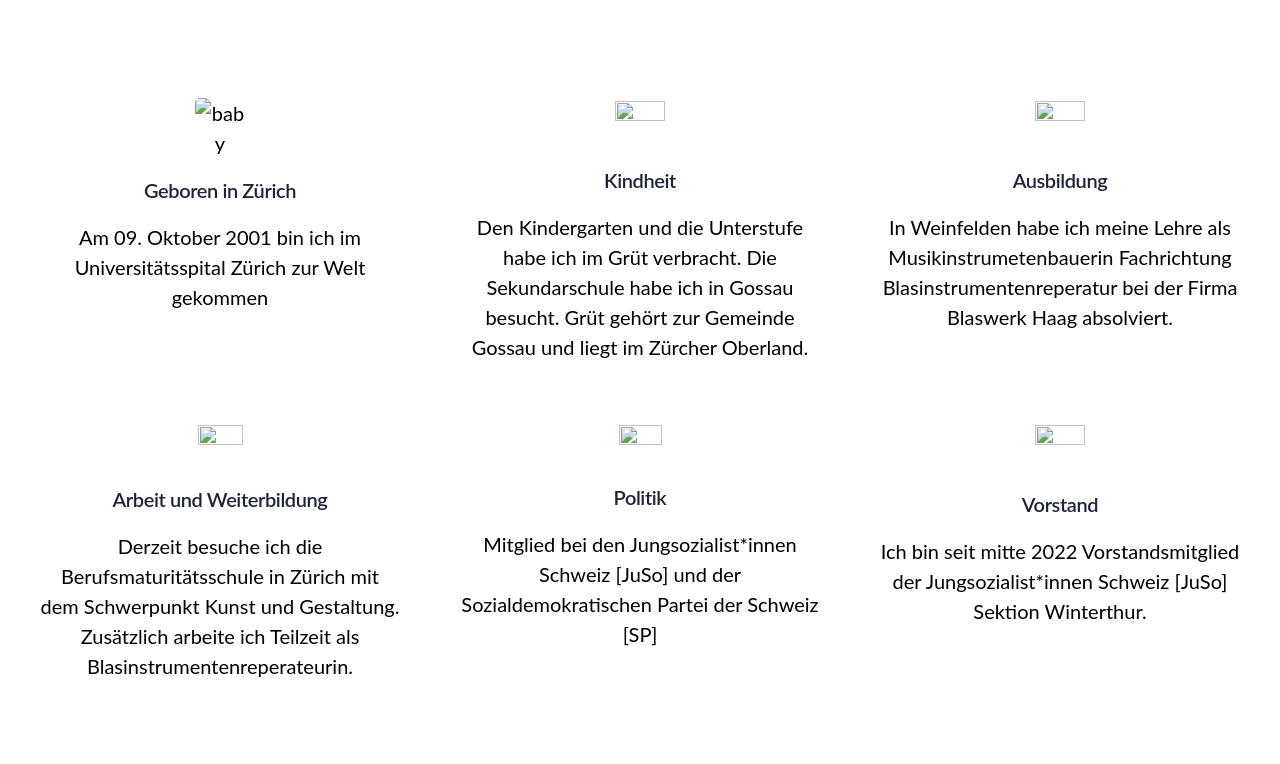
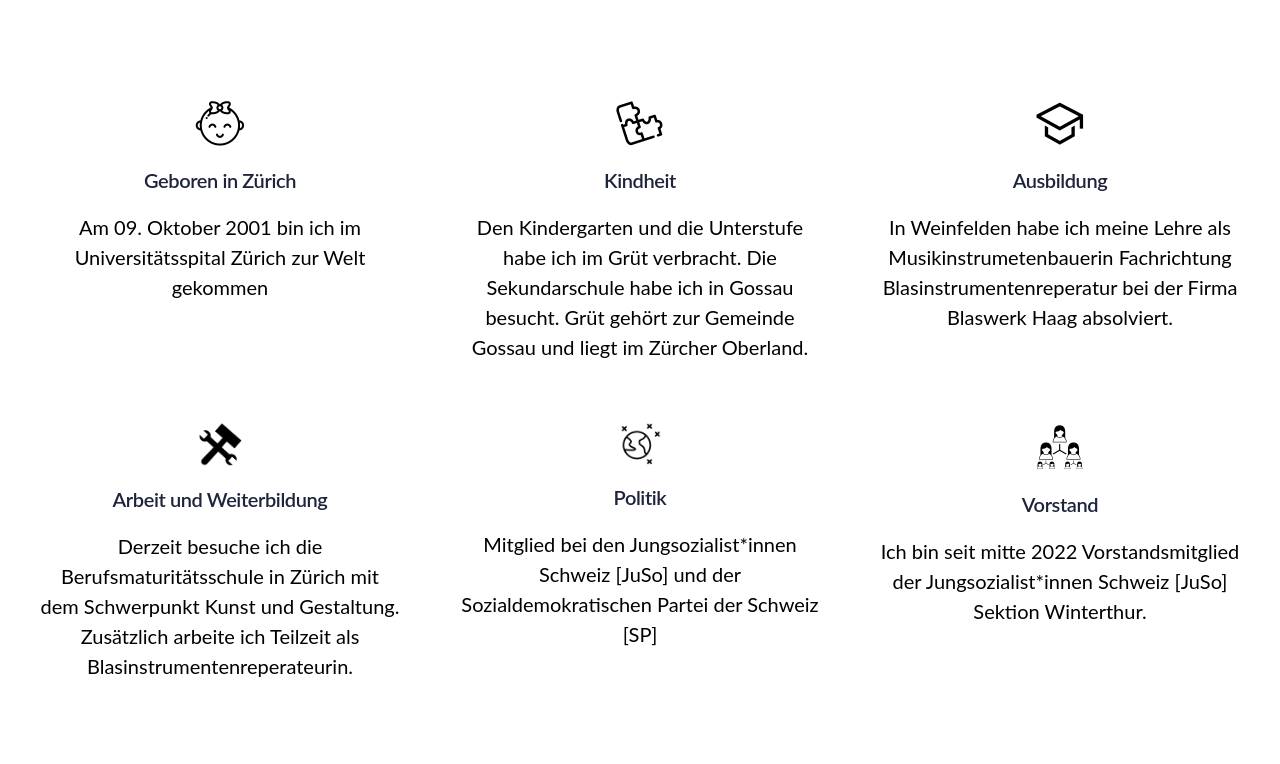
Before and after one commit to Jelenal1/testValeriaSeite, a plain HTML site: page index.html in a window 1280 px wide. Shown: the part 1576-2340 px from the top of the page. Drawn offline with Linux system fonts and the light colour scheme; files that its build step writes are made by us from their sources; files whose address does not match are found by name.

Commit message:
try out something

```diff
--- a/index.html
+++ b/index.html
@@ -162,7 +162,7 @@ p{line-height: var(--wp--custom--line-height--text);margin-top: 0;margin-bottom:
 .wp-block-columns{display:flex;margin-bottom:1.75em;box-sizing:border-box;flex-wrap:wrap!important;align-items:normal!important}@media (min-width:782px){.wp-block-columns{flex-wrap:nowrap!important}}.wp-block-columns.are-vertically-aligned-top{align-items:flex-start}.wp-block-columns.are-vertically-aligned-center{align-items:center}.wp-block-columns.are-vertically-aligned-bottom{align-items:flex-end}@media (max-width : 1002px ){.wp-block-columns:not(.is-not-stacked-on-mobile)>.wp-block-column{flex-basis:100%!important}}@media (min-width:782px){.wp-block-columns:not(.is-not-stacked-on-mobile)>.wp-block-column{flex-basis:0;flex-grow:1}.wp-block-columns:not(.is-not-stacked-on-mobile)>.wp-block-column[style*=flex-basis]{flex-grow:0}}.wp-block-columns.is-not-stacked-on-mobile{flex-wrap:nowrap!important}.wp-block-columns.is-not-stacked-on-mobile>.wp-block-column{flex-basis:0;flex-grow:1}.wp-block-columns.is-not-stacked-on-mobile>.wp-block-column[style*=flex-basis]{flex-grow:0}:where(.wp-block-columns.has-background){padding:1.25em 2.375em}.wp-block-column{flex-grow:1;min-width:0;word-break:break-word;overflow-wrap:break-word}.wp-block-column.is-vertically-aligned-top{align-self:flex-start}.wp-block-column.is-vertically-aligned-center{align-self:center}.wp-block-column.is-vertically-aligned-bottom{align-self:flex-end}.wp-block-column.is-vertically-aligned-bottom,.wp-block-column.is-vertically-aligned-center,.wp-block-column.is-vertically-aligned-top{width:100%}
 .wp-block-columns{border-radius: var(--wp--custom--border--radius);margin-bottom: 0;}
 </style><style class="darkreader darkreader--sync" media="screen"></style>
-<link rel="stylesheet" id="wp-block-cover-css" href="Valeria%20Muster%20%E2%80%93%20F%C3%BCr%20ein%20starkes%20Z%C3%BCrich-Dateien/style.min_002.css" media="all"><style class="darkreader darkreader--sync" media="screen"></style>
+<link rel="stylesheet" id="wp-block-cover-css" href="./Valeria Muster-Für ein starkes Zürich-Dateien/style.min_002.css" media="all"><style class="darkreader darkreader--sync" media="screen"></style>
 <style id="wp-block-cover-inline-css">
 .wp-block-cover{margin-top: 0;margin-bottom: 0;}
 .wp-block-cover{background-size:cover !important}.wp-block-cover__background{width:100% !important;max-width:100% !important;border-radius:inherit}.wp-block-cover__image-background{border-radius:inherit}.wp-block-cover__image-background,.wp-block-cover__video-background{width:100% !important;max-width:100% !important}
@@ -208,7 +208,7 @@ ol,ul{line-height: 2;}
 .wp-block-social-link{transition:var(--wp--custom--transition)}.wp-block-social-link.has-text-color:hover{transform:none;opacity:var(--wp--custom--button--hover-opacity, 0.82)}
 
 </style><style class="darkreader darkreader--sync" media="screen"></style>
-<link rel="stylesheet" id="wp-block-social-links-css" href="Valeria%20Muster%20%E2%80%93%20F%C3%BCr%20ein%20starkes%20Z%C3%BCrich-Dateien/style.min.css" media="all"><style class="darkreader darkreader--sync" media="screen"></style>
+<link rel="stylesheet" id="wp-block-social-links-css" href="./Valeria Muster-Für ein starkes Zürich-Dateien/style.min.css" media="all"><style class="darkreader darkreader--sync" media="screen"></style>
 <style id="wp-block-social-links-inline-css">
 .wp-block-social-links{color: inherit;padding-left: 0;}
 .wp-block-social-link{list-style-type:none}
@@ -394,14 +394,14 @@ function closeNav() {
 
 
 <div class="is-layout-flow wp-block-group alignfull has-custom-bright-green-background-color has-background" style="margin-top:0px;margin-bottom:5em">
-<figure class="wp-block-image size-large is-style-default" style="border-radius:0px"><img decoding="async" loading="lazy" src="Valeria%20Muster%20%E2%80%93%20F%C3%BCr%20ein%20starkes%20Z%C3%BCrich-Dateien/Unterschriften_Sammeln-683x1024.jpg" alt="" class="wp-image-151" srcset="Valeria%20Muster%20%E2%80%93%20F%C3%BCr%20ein%20starkes%20Z%C3%BCrich-Dateien/Unterschriften_Sammeln-683x1024.jpg 683w, Valeria%20Muster%20%E2%80%93%20F%C3%BCr%20ein%20starkes%20Z%C3%BCrich-Dateien/Unterschriften_Sammeln-200x300.jpg 200w, Valeria%20Muster%20%E2%80%93%20F%C3%BCr%20ein%20starkes%20Z%C3%BCrich-Dateien/Unterschriften_Sammeln-768x1152.jpg 768w, Valeria%20Muster%20%E2%80%93%20F%C3%BCr%20ein%20starkes%20Z%C3%BCrich-Dateien/Unterschriften_Sammeln-1024x1536.jpg 1024w, Valeria%20Muster%20%E2%80%93%20F%C3%BCr%20ein%20starkes%20Z%C3%BCrich-Dateien/Unterschriften_Sammeln-1365x2048.jpg 1365w, Valeria%20Muster%20%E2%80%93%20F%C3%BCr%20ein%20starkes%20Z%C3%BCrich-Dateien/Unterschriften_Sammeln-scaled.jpg 1707w" sizes="(max-width: 683px) 100vw, 683px" width="683" height="1024"></figure>
+<figure class="wp-block-image size-large is-style-default" style="border-radius:0px"><img decoding="async" loading="lazy" src="./Valeria Muster-Für ein starkes Zürich-Dateien/Unterschriften_Sammeln-683x1024.jpg" alt="" class="wp-image-151" srcset="./Valeria Muster-Für ein starkes Zürich-Dateien/Unterschriften_Sammeln-683x1024.jpg 683w, ./Valeria Muster-Für ein starkes Zürich-Dateien/Unterschriften_Sammeln-200x300.jpg 200w, ./Valeria Muster-Für ein starkes Zürich-Dateien/Unterschriften_Sammeln-768x1152.jpg 768w, ./Valeria Muster-Für ein starkes Zürich-Dateien/Unterschriften_Sammeln-1024x1536.jpg 1024w, ./Valeria Muster-Für ein starkes Zürich-Dateien/Unterschriften_Sammeln-1365x2048.jpg 1365w, ./Valeria Muster-Für ein starkes Zürich-Dateien/Unterschriften_Sammeln-scaled.jpg 1707w" sizes="(max-width: 683px) 100vw, 683px" width="683" height="1024"></figure>
 </div>
 
 
 
 <div class="is-layout-flex wp-container-13 wp-block-columns is-stacked-on-mobile alignwide" id="features">
 <div class="is-layout-flow wp-block-column">
-<figure class="wp-block-image size-full"><img decoding="async" loading="lazy" class="logo1" id="bbzh" src="Valeria%20Muster%20%E2%80%93%20F%C3%BCr%20ein%20starkes%20Z%C3%BCrich-Dateien/Geboren-in-Zuerich.png" alt="baby" width="50" height="50"></figure>
+<figure class="wp-block-image size-full"><img decoding="async" loading="lazy" class="logo1" id="bbzh" src="./Valeria Muster-Für ein starkes Zürich-Dateien/Geboren-in-Zuerich.png" alt="baby" width="50" height="50"></figure>
 
 	<style>
 	. {
@@ -419,7 +419,7 @@ function closeNav() {
 
 
 <div class="is-layout-flow wp-block-column">
-<figure class="wp-block-image size-full"><img decoding="async" loading="lazy" src="Valeria%20Muster%20%E2%80%93%20F%C3%BCr%20ein%20starkes%20Z%C3%BCrich-Dateien/Kindheit.png" alt="" class="wp-image-43" width="50" height="50"></figure>
+<figure class="wp-block-image size-full"><img decoding="async" loading="lazy" src="./Valeria Muster-Für ein starkes Zürich-Dateien/Kindheit.png" alt="" class="wp-image-43" width="50" height="50"></figure>
 
 
 <h6 class="wp-block-heading has-text-align-center">Kindheit</h6>
@@ -434,7 +434,7 @@ Gossau und liegt im Zürcher Oberland.</p>
 
 
 <div class="is-layout-flow wp-block-column">
-<figure class="wp-block-image size-full"><img decoding="async" loading="lazy" src="Valeria%20Muster%20%E2%80%93%20F%C3%BCr%20ein%20starkes%20Z%C3%BCrich-Dateien/Ausbildung.png" alt="" class="wp-image-44" width="50" height="50"></figure>
+<figure class="wp-block-image size-full"><img decoding="async" loading="lazy" src="./Valeria Muster-Für ein starkes Zürich-Dateien/Ausbildung.png" alt="" class="wp-image-44" width="50" height="50"></figure>
 
 
 <h6 class="wp-block-heading has-text-align-center">Ausbildung</h6>
@@ -451,7 +451,7 @@ absolviert.</p>
 
 <div class="is-layout-flex wp-container-17 wp-block-columns is-stacked-on-mobile alignwide" style="padding-top:2em;padding-bottom:4em">
 <div class="is-layout-flow wp-block-column">
-<figure class="wp-block-image size-full is-resized"><img decoding="async" loading="lazy" src="Valeria%20Muster%20%E2%80%93%20F%C3%BCr%20ein%20starkes%20Z%C3%BCrich-Dateien/Weiterbildung.png" alt="" class="wp-image-45" width="45" height="45"></figure>
+<figure class="wp-block-image size-full is-resized"><img decoding="async" loading="lazy" src="./Valeria Muster-Für ein starkes Zürich-Dateien/Weiterbildung.png" alt="" class="wp-image-45" width="45" height="45"></figure>
 
 
 <h6 class="wp-block-heading has-text-align-center">Arbeit und Weiterbildung</h6>
@@ -466,7 +466,7 @@ Blasinstrumentenreperateurin.</p>
 
 
 <div class="is-layout-flow wp-block-column">
-<figure class="wp-block-image size-full is-resized"><img decoding="async" loading="lazy" src="Valeria%20Muster%20%E2%80%93%20F%C3%BCr%20ein%20starkes%20Z%C3%BCrich-Dateien/Politik.png" alt="" class="wp-image-46" width="43" height="43"></figure>
+<figure class="wp-block-image size-full is-resized"><img decoding="async" loading="lazy" src="./Valeria Muster-Für ein starkes Zürich-Dateien/Politik.png" alt="" class="wp-image-46" width="43" height="43"></figure>
 
 
 <h6 class="wp-block-heading has-text-align-center">Politik</h6>
@@ -478,7 +478,7 @@ Blasinstrumentenreperateurin.</p>
 
 
 <div class="is-layout-flow wp-block-column">
-<figure class="wp-block-image size-full"><img decoding="async" loading="lazy" src="Valeria%20Muster%20%E2%80%93%20F%C3%BCr%20ein%20starkes%20Z%C3%BCrich-Dateien/Vorstand.png" alt="" class="wp-image-47" width="50" height="50"></figure>
+<figure class="wp-block-image size-full"><img decoding="async" loading="lazy" src="./Valeria Muster-Für ein starkes Zürich-Dateien/Vorstand.png" alt="" class="wp-image-47" width="50" height="50"></figure>
 
 
 <h6 class="wp-block-heading has-text-align-center">Vorstand</h6>
@@ -503,7 +503,7 @@ Blasinstrumentenreperateurin.</p>
 
 <div class="is-layout-flow wp-block-column is-vertically-aligned-center">
 <div class="wp-block-cover" style="min-height:496px">
-<span aria-hidden="true" class="wp-block-cover__background has-background-dim-0 has-background-dim"></span><img decoding="async" loading="lazy" class="wp-block-cover__image-background wp-image-152" alt="" src="Valeria%20Muster%20%E2%80%93%20F%C3%BCr%20ein%20starkes%20Z%C3%BCrich-Dateien/Wahlkampf.jpg" style="object-position:50% 0%" data-object-fit="cover" data-object-position="50% 0%" srcset="Valeria%20Muster%20%E2%80%93%20F%C3%BCr%20ein%20starkes%20Z%C3%BCrich-Dateien/Wahlkampf.jpg 2500w, Valeria%20Muster%20%E2%80%93%20F%C3%BCr%20ein%20starkes%20Z%C3%BCrich-Dateien/Wahlkampf-300x300.jpg 300w, Valeria%20Muster%20%E2%80%93%20F%C3%BCr%20ein%20starkes%20Z%C3%BCrich-Dateien/Wahlkampf-1024x1024.jpg 1024w, Valeria%20Muster%20%E2%80%93%20F%C3%BCr%20ein%20starkes%20Z%C3%BCrich-Dateien/Wahlkampf-150x150.jpg 150w, Valeria%20Muster%20%E2%80%93%20F%C3%BCr%20ein%20starkes%20Z%C3%BCrich-Dateien/Wahlkampf-768x768.jpg 768w, Valeria%20Muster%20%E2%80%93%20F%C3%BCr%20ein%20starkes%20Z%C3%BCrich-Dateien/Wahlkampf-1536x1536.jpg 1536w, Valeria%20Muster%20%E2%80%93%20F%C3%BCr%20ein%20starkes%20Z%C3%BCrich-Dateien/Wahlkampf-2048x2048.jpg 2048w" sizes="(max-width: 2500px) 100vw, 2500px" width="2500" height="2500"><div class="wp-block-cover__inner-container">
+<span aria-hidden="true" class="wp-block-cover__background has-background-dim-0 has-background-dim"></span><img decoding="async" loading="lazy" class="wp-block-cover__image-background wp-image-152" alt="" src="./Valeria Muster-Für ein starkes Zürich-Dateien/Wahlkampf.jpg" style="object-position:50% 0%" data-object-fit="cover" data-object-position="50% 0%" srcset="./Valeria Muster-Für ein starkes Zürich-Dateien/Wahlkampf.jpg 2500w, ./Valeria Muster-Für ein starkes Zürich-Dateien/Wahlkampf-300x300.jpg 300w, ./Valeria Muster-Für ein starkes Zürich-Dateien/Wahlkampf-1024x1024.jpg 1024w, ./Valeria Muster-Für ein starkes Zürich-Dateien/Wahlkampf-150x150.jpg 150w, ./Valeria Muster-Für ein starkes Zürich-Dateien/Wahlkampf-768x768.jpg 768w, ./Valeria Muster-Für ein starkes Zürich-Dateien/Wahlkampf-1536x1536.jpg 1536w, ./Valeria Muster-Für ein starkes Zürich-Dateien/Wahlkampf-2048x2048.jpg 2048w" sizes="(max-width: 2500px) 100vw, 2500px" width="2500" height="2500"><div class="wp-block-cover__inner-container">
 <p class="wp-block-paragraph has-text-align-center has-large-font-size"></p>
 </div>
 </div>
@@ -624,7 +624,7 @@ Blasinstrumentenreperateurin.</p>
 <div class="is-layout-flex wp-container-32 wp-block-columns is-stacked-on-mobile alignwide are-vertically-aligned-center" style="padding-top:2em;padding-bottom:2em">
 <div class="is-layout-flow wp-block-column is-vertically-aligned-center">
 <div class="wp-block-cover is-light" style="min-height:569px">
-<span aria-hidden="true" class="wp-block-cover__background has-background-dim-0 has-background-dim"></span><img decoding="async" loading="lazy" class="wp-block-cover__image-background wp-image-158" alt="" src="Valeria%20Muster%20%E2%80%93%20F%C3%BCr%20ein%20starkes%20Z%C3%BCrich-Dateien/Valeria_im_Kaffi.jpg" data-object-fit="cover" srcset="Valeria%20Muster%20%E2%80%93%20F%C3%BCr%20ein%20starkes%20Z%C3%BCrich-Dateien/Valeria_im_Kaffi.jpg 1537w, Valeria%20Muster%20%E2%80%93%20F%C3%BCr%20ein%20starkes%20Z%C3%BCrich-Dateien/Valeria_im_Kaffi-200x300.jpg 200w, Valeria%20Muster%20%E2%80%93%20F%C3%BCr%20ein%20starkes%20Z%C3%BCrich-Dateien/Valeria_im_Kaffi-683x1024.jpg 683w, Valeria%20Muster%20%E2%80%93%20F%C3%BCr%20ein%20starkes%20Z%C3%BCrich-Dateien/Valeria_im_Kaffi-768x1152.jpg 768w, Valeria%20Muster%20%E2%80%93%20F%C3%BCr%20ein%20starkes%20Z%C3%BCrich-Dateien/Valeria_im_Kaffi-1024x1536.jpg 1024w, Valeria%20Muster%20%E2%80%93%20F%C3%BCr%20ein%20starkes%20Z%C3%BCrich-Dateien/Valeria_im_Kaffi-1366x2048.jpg 1366w" sizes="(max-width: 1537px) 100vw, 1537px" width="1537" height="2305"><div class="wp-block-cover__inner-container">
+<span aria-hidden="true" class="wp-block-cover__background has-background-dim-0 has-background-dim"></span><img decoding="async" loading="lazy" class="wp-block-cover__image-background wp-image-158" alt="" src="./Valeria Muster-Für ein starkes Zürich-Dateien/Valeria_im_Kaffi.jpg" data-object-fit="cover" srcset="./Valeria Muster-Für ein starkes Zürich-Dateien/Valeria_im_Kaffi.jpg 1537w, ./Valeria Muster-Für ein starkes Zürich-Dateien/Valeria_im_Kaffi-200x300.jpg 200w, ./Valeria Muster-Für ein starkes Zürich-Dateien/Valeria_im_Kaffi-683x1024.jpg 683w, ./Valeria Muster-Für ein starkes Zürich-Dateien/Valeria_im_Kaffi-768x1152.jpg 768w, ./Valeria Muster-Für ein starkes Zürich-Dateien/Valeria_im_Kaffi-1024x1536.jpg 1024w, ./Valeria Muster-Für ein starkes Zürich-Dateien/Valeria_im_Kaffi-1366x2048.jpg 1366w" sizes="(max-width: 1537px) 100vw, 1537px" width="1537" height="2305"><div class="wp-block-cover__inner-container">
 <p class="wp-block-paragraph has-text-align-center has-large-font-size"></p>
 </div>
 </div>
@@ -658,7 +658,7 @@ Blasinstrumentenreperateurin.</p>
 <div class="is-layout-flow wp-container-34 wp-block-query alignwide" style="padding-bottom:3em;--wp--style--block-gap:1.5em">
 <ul class="is-layout-flow is-flex-container columns-3 wp-block-post-template">
 <li class="wp-block-post post-227 post type-post status-publish format-standard has-post-thumbnail hentry category-allgemein">
-<figure style="margin-bottom:1em;" class="wp-block-post-featured-image"><a href="https://valeria-muster.ch/2023/01/11/mein-smartvote-profil/" target="_self"><img src="Valeria%20Muster%20%E2%80%93%20F%C3%BCr%20ein%20starkes%20Z%C3%BCrich-Dateien/Valeria-Muster-Smartspider-2.jpg" class="attachment-post-thumbnail size-post-thumbnail wp-post-image" alt="Mein Smartvote Profil" decoding="async" loading="lazy" srcset="Valeria%20Muster%20%E2%80%93%20F%C3%BCr%20ein%20starkes%20Z%C3%BCrich-Dateien/Valeria-Muster-Smartspider-2.jpg 636w, Valeria%20Muster%20%E2%80%93%20F%C3%BCr%20ein%20starkes%20Z%C3%BCrich-Dateien/Valeria-Muster-Smartspider-2-300x300.jpg 300w, Valeria%20Muster%20%E2%80%93%20F%C3%BCr%20ein%20starkes%20Z%C3%BCrich-Dateien/Valeria-Muster-Smartspider-2-150x150.jpg 150w" sizes="(max-width: 636px) 100vw, 636px" width="636" height="634"></a></figure>
+<figure style="margin-bottom:1em;" class="wp-block-post-featured-image"><a href="https://valeria-muster.ch/2023/01/11/mein-smartvote-profil/" target="_self"><img src="./Valeria Muster-Für ein starkes Zürich-Dateien/Valeria-Muster-Smartspider-2.jpg" class="attachment-post-thumbnail size-post-thumbnail wp-post-image" alt="Mein Smartvote Profil" decoding="async" loading="lazy" srcset="./Valeria Muster-Für ein starkes Zürich-Dateien/Valeria-Muster-Smartspider-2.jpg 636w, ./Valeria Muster-Für ein starkes Zürich-Dateien/Valeria-Muster-Smartspider-2-300x300.jpg 300w, ./Valeria Muster-Für ein starkes Zürich-Dateien/Valeria-Muster-Smartspider-2-150x150.jpg 150w" sizes="(max-width: 636px) 100vw, 636px" width="636" height="634"></a></figure>
 
 <div style="margin-top:0px;margin-right:0px;margin-bottom:0px;margin-left:0px;margin-top:0px;margin-right:0px;margin-bottom:0px;margin-left:0px;" class="wp-block-post-date"><time datetime="2023-01-11T15:56:05+01:00">11. Januar 2023</time></div>
 
@@ -666,7 +666,7 @@ Blasinstrumentenreperateurin.</p>
 <h5 style="margin-top:0.5em;margin-right:0em;margin-bottom:0.5em;margin-left:0em;" class="wp-block-post-title"><a href="https://valeria-muster.ch/2023/01/11/mein-smartvote-profil/" target="_self">Mein Smartvote Profil</a></h5>
 </li>
 <li class="wp-block-post post-178 post type-post status-publish format-standard has-post-thumbnail hentry category-allgemein">
-<figure style="margin-bottom:1em;" class="wp-block-post-featured-image"><a href="https://valeria-muster.ch/2022/10/31/wahlkampfpartner/" target="_self"><img src="Valeria%20Muster%20%E2%80%93%20F%C3%BCr%20ein%20starkes%20Z%C3%BCrich-Dateien/CL_00371-2.png" class="attachment-post-thumbnail size-post-thumbnail wp-post-image" alt="Wahlkampfpartner" decoding="async" loading="lazy" srcset="Valeria%20Muster%20%E2%80%93%20F%C3%BCr%20ein%20starkes%20Z%C3%BCrich-Dateien/CL_00371-2.png 1537w, Valeria%20Muster%20%E2%80%93%20F%C3%BCr%20ein%20starkes%20Z%C3%BCrich-Dateien/CL_00371-2-200x300.png 200w, Valeria%20Muster%20%E2%80%93%20F%C3%BCr%20ein%20starkes%20Z%C3%BCrich-Dateien/CL_00371-2-683x1024.png 683w, Valeria%20Muster%20%E2%80%93%20F%C3%BCr%20ein%20starkes%20Z%C3%BCrich-Dateien/CL_00371-2-768x1152.png 768w, Valeria%20Muster%20%E2%80%93%20F%C3%BCr%20ein%20starkes%20Z%C3%BCrich-Dateien/CL_00371-2-1024x1536.png 1024w, Valeria%20Muster%20%E2%80%93%20F%C3%BCr%20ein%20starkes%20Z%C3%BCrich-Dateien/CL_00371-2-1366x2048.png 1366w" sizes="(max-width: 1537px) 100vw, 1537px" width="1537" height="2305"></a></figure>
+<figure style="margin-bottom:1em;" class="wp-block-post-featured-image"><a href="https://valeria-muster.ch/2022/10/31/wahlkampfpartner/" target="_self"><img src="./Valeria Muster-Für ein starkes Zürich-Dateien/CL_00371-2.png" class="attachment-post-thumbnail size-post-thumbnail wp-post-image" alt="Wahlkampfpartner" decoding="async" loading="lazy" srcset="./Valeria Muster-Für ein starkes Zürich-Dateien/CL_00371-2.png 1537w, ./Valeria Muster-Für ein starkes Zürich-Dateien/CL_00371-2-200x300.png 200w, ./Valeria Muster-Für ein starkes Zürich-Dateien/CL_00371-2-683x1024.png 683w, ./Valeria Muster-Für ein starkes Zürich-Dateien/CL_00371-2-768x1152.png 768w, ./Valeria Muster-Für ein starkes Zürich-Dateien/CL_00371-2-1024x1536.png 1024w, ./Valeria Muster-Für ein starkes Zürich-Dateien/CL_00371-2-1366x2048.png 1366w" sizes="(max-width: 1537px) 100vw, 1537px" width="1537" height="2305"></a></figure>
 
 <div style="margin-top:0px;margin-right:0px;margin-bottom:0px;margin-left:0px;margin-top:0px;margin-right:0px;margin-bottom:0px;margin-left:0px;" class="wp-block-post-date"><time datetime="2022-10-31T23:18:45+01:00">31. Oktober 2022</time></div>
 
@@ -674,7 +674,7 @@ Blasinstrumentenreperateurin.</p>
 <h5 style="margin-top:0.5em;margin-right:0em;margin-bottom:0.5em;margin-left:0em;" class="wp-block-post-title"><a href="https://valeria-muster.ch/2022/10/31/wahlkampfpartner/" target="_self">Wahlkampfpartner</a></h5>
 </li>
 <li class="wp-block-post post-72 post type-post status-publish format-standard has-post-thumbnail hentry category-allgemein">
-<figure style="margin-bottom:1em;" class="wp-block-post-featured-image"><a href="https://valeria-muster.ch/2022/09/30/fuer-was-wird-dein-geld-eingesetzt/" target="_self"><img src="Valeria%20Muster%20%E2%80%93%20F%C3%BCr%20ein%20starkes%20Z%C3%BCrich-Dateien/Nomationsversammlung_Diskussion-scaled.png" class="attachment-post-thumbnail size-post-thumbnail wp-post-image" alt="Eingesetzte Spenden" decoding="async" loading="lazy" srcset="Valeria%20Muster%20%E2%80%93%20F%C3%BCr%20ein%20starkes%20Z%C3%BCrich-Dateien/Nomationsversammlung_Diskussion-scaled.png 1707w, Valeria%20Muster%20%E2%80%93%20F%C3%BCr%20ein%20starkes%20Z%C3%BCrich-Dateien/Nomationsversammlung_Diskussion-200x300.png 200w, Valeria%20Muster%20%E2%80%93%20F%C3%BCr%20ein%20starkes%20Z%C3%BCrich-Dateien/Nomationsversammlung_Diskussion-683x1024.png 683w, Valeria%20Muster%20%E2%80%93%20F%C3%BCr%20ein%20starkes%20Z%C3%BCrich-Dateien/Nomationsversammlung_Diskussion-768x1152.png 768w, Valeria%20Muster%20%E2%80%93%20F%C3%BCr%20ein%20starkes%20Z%C3%BCrich-Dateien/Nomationsversammlung_Diskussion-1024x1536.png 1024w, Valeria%20Muster%20%E2%80%93%20F%C3%BCr%20ein%20starkes%20Z%C3%BCrich-Dateien/Nomationsversammlung_Diskussion-1365x2048.png 1365w" sizes="(max-width: 1707px) 100vw, 1707px" width="1707" height="2560"></a></figure>
+<figure style="margin-bottom:1em;" class="wp-block-post-featured-image"><a href="https://valeria-muster.ch/2022/09/30/fuer-was-wird-dein-geld-eingesetzt/" target="_self"><img src="./Valeria Muster-Für ein starkes Zürich-Dateien/Nomationsversammlung_Diskussion-scaled.png" class="attachment-post-thumbnail size-post-thumbnail wp-post-image" alt="Eingesetzte Spenden" decoding="async" loading="lazy" srcset="./Valeria Muster-Für ein starkes Zürich-Dateien/Nomationsversammlung_Diskussion-scaled.png 1707w, ./Valeria Muster-Für ein starkes Zürich-Dateien/Nomationsversammlung_Diskussion-200x300.png 200w, ./Valeria Muster-Für ein starkes Zürich-Dateien/Nomationsversammlung_Diskussion-683x1024.png 683w, ./Valeria Muster-Für ein starkes Zürich-Dateien/Nomationsversammlung_Diskussion-768x1152.png 768w, ./Valeria Muster-Für ein starkes Zürich-Dateien/Nomationsversammlung_Diskussion-1024x1536.png 1024w, ./Valeria Muster-Für ein starkes Zürich-Dateien/Nomationsversammlung_Diskussion-1365x2048.png 1365w" sizes="(max-width: 1707px) 100vw, 1707px" width="1707" height="2560"></a></figure>
 
 <div style="margin-top:0px;margin-right:0px;margin-bottom:0px;margin-left:0px;margin-top:0px;margin-right:0px;margin-bottom:0px;margin-left:0px;" class="wp-block-post-date"><time datetime="2022-09-30T16:44:58+02:00">30. September 2022</time></div>
 
@@ -707,7 +707,7 @@ Blasinstrumentenreperateurin.</p>
 <div class="is-layout-flex wp-container-45 wp-block-columns is-stacked-on-mobile alignwide has-16-font-size" style="margin-top:0px;margin-bottom:0px;padding-top:5em;padding-bottom:3em">
 <div class="is-layout-flow wp-block-column">
 <div class="is-nowrap is-layout-flex wp-container-39 wp-block-group items-justified-left">
-<div class="wp-block-site-logo"><a href="https://spkantonzh.ch" class="custom-logo-link" rel="home" aria-current="page"><img loading="lazy" src="Valeria%20Muster%20%E2%80%93%20F%C3%BCr%20ein%20starkes%20Z%C3%BCrich-Dateien/Sozialdemokratische-Partei-der-Schweiz-Farbe-100x105-1-e1664.png" class="custom-logo" alt="Valeria Muster" decoding="async" width="30" height="28"></a></div>
+<div class="wp-block-site-logo"><a href="https://spkantonzh.ch" class="custom-logo-link" rel="home" aria-current="page"><img loading="lazy" src="./Valeria Muster-Für ein starkes Zürich-Dateien/Sozialdemokratische-Partei-der-Schweiz-Farbe-100x105-1-e1664.png" class="custom-logo" alt="Valeria Muster" decoding="async" width="30" height="28"></a></div>
 
 <h5 class="wp-block-site-title"><a href="https://valeria-muster.ch/" target="_self" rel="home" aria-current="page">Valeria Muster</a></h5>
 </div>
```
